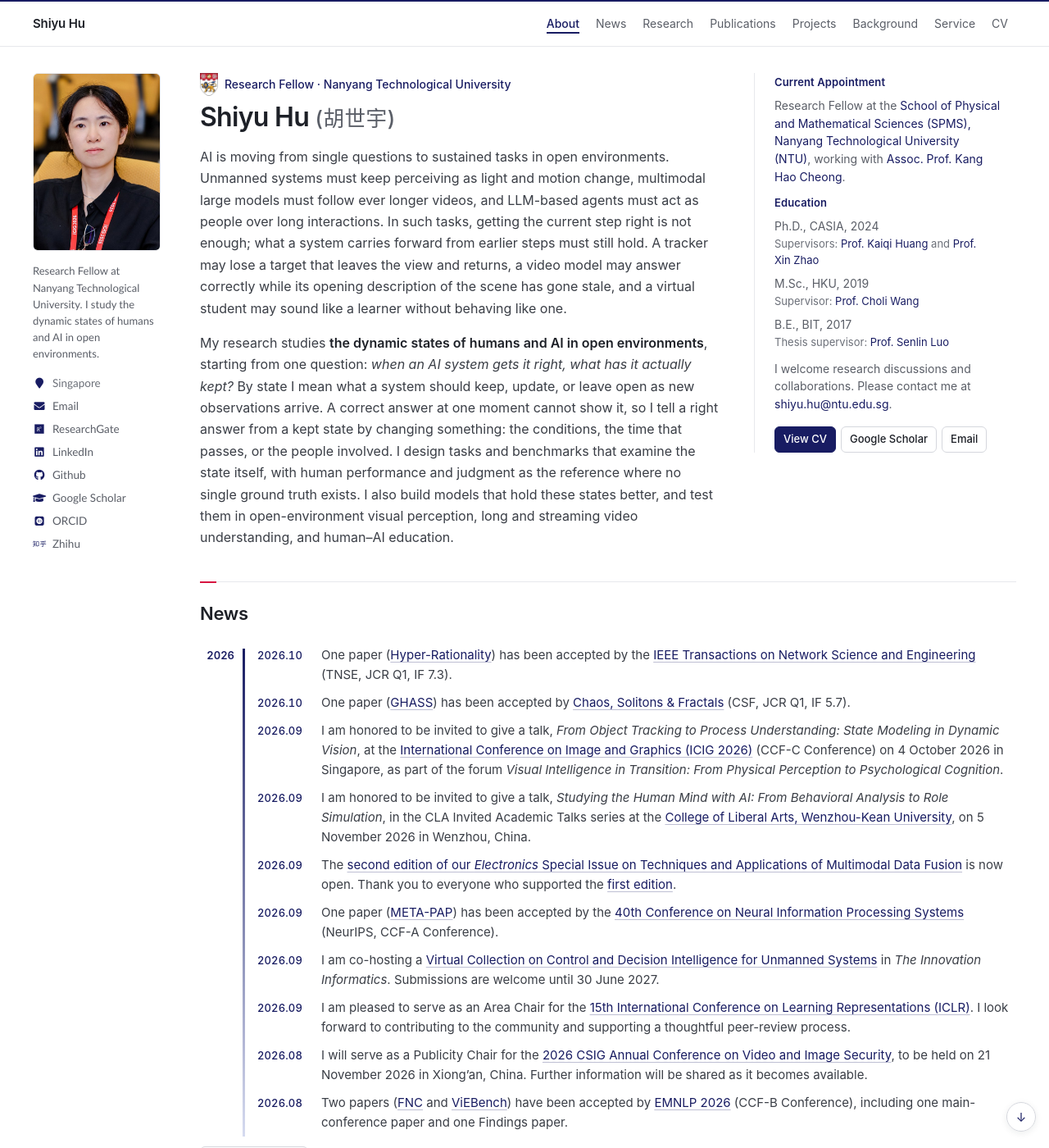
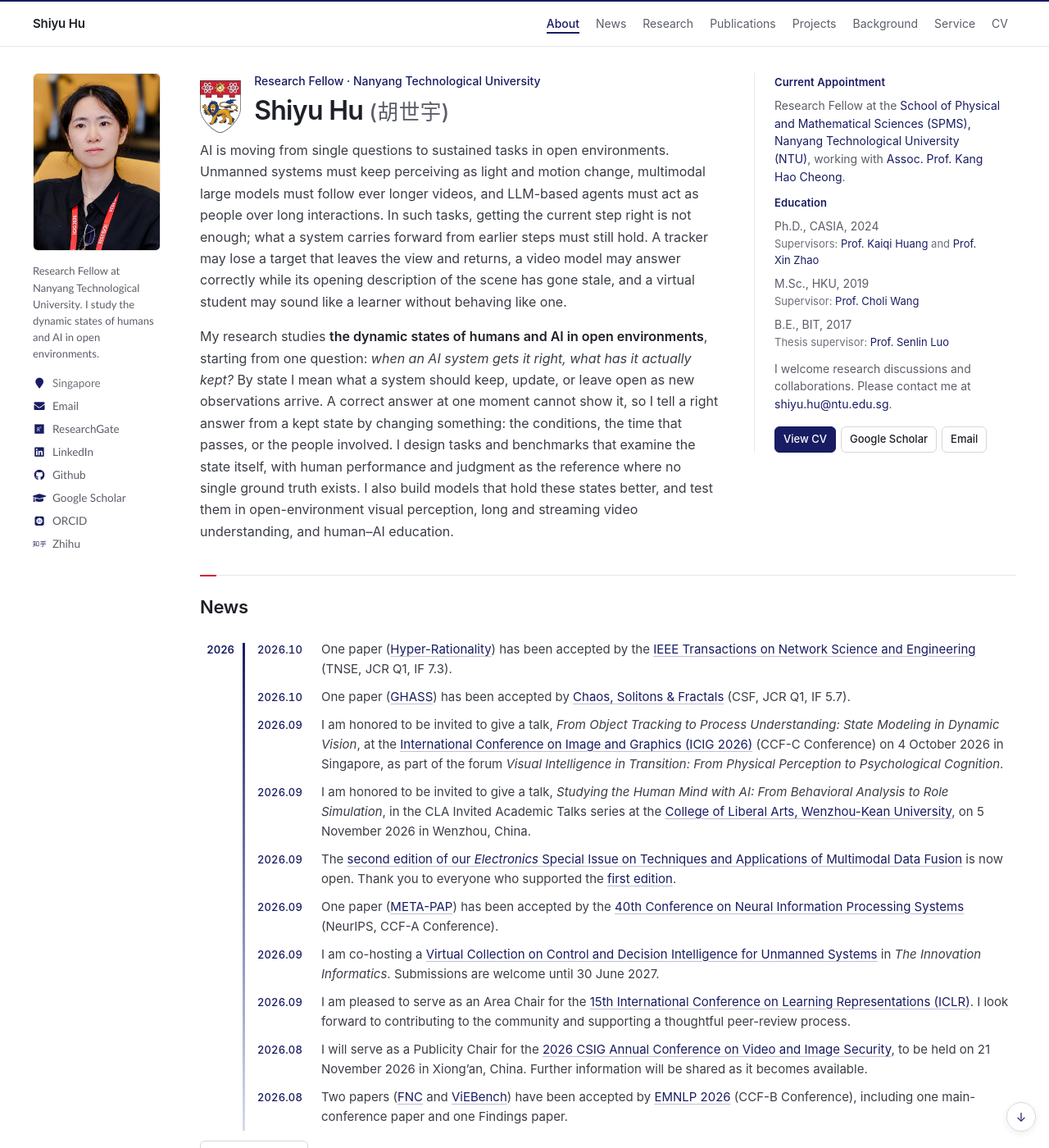
Before and after one commit to huuuuusy/huuuuusy.github.io, a Jekyll site: the page built from _pages/about.md, in a window 1280 px wide and 1400 px high. Shown: the whole window at 82% size. Built offline with Jekyll 4.4.1, drawn with Linux system fonts in a browser that asks for light colours; some web fonts are replaced.

Commit message:
Set the NTU crest beside the appointment line and name
Co-Authored-By: Claude Opus 5.5 <noreply@anthropic.com>

```diff
--- a/_includes/home/content/intro.md
+++ b/_includes/home/content/intro.md
@@ -1,7 +1,12 @@
 <div class="intro-grid">
 <div class="intro-primary">
-<span class="intro-kicker"><img class="intro-kicker__logo" src="/images/ntu-crest.png" alt="NTU crest" width="22" height="28">Research Fellow · Nanyang Technological University</span>
+<div class="intro-heading">
+<img class="intro-heading__logo" src="/images/ntu-crest.png" alt="Nanyang Technological University crest" width="50" height="64">
+<div class="intro-heading__text">
+<span class="intro-kicker">Research Fellow · Nanyang Technological University</span>
 <h2>Shiyu Hu <span class="intro-name-zh" lang="zh-CN">(胡世宇)</span></h2>
+</div>
+</div>
 <p>AI is moving from single questions to sustained tasks in open environments. Unmanned systems must keep perceiving as light and motion change, multimodal large models must follow ever longer videos, and LLM-based agents must act as people over long interactions. In such tasks, getting the current step right is not enough; what a system carries forward from earlier steps must still hold. A tracker may lose a target that leaves the view and returns, a video model may answer correctly while its opening description of the scene has gone stale, and a virtual student may sound like a learner without behaving like one.</p>
 <p>My research studies <strong>the dynamic states of humans and AI in open environments</strong>, starting from one question: <em>when an AI system gets it right, what has it actually kept?</em> By state I mean what a system should keep, update, or leave open as new observations arrive. A correct answer at one moment cannot show it, so I tell a right answer from a kept state by changing something: the conditions, the time that passes, or the people involved. I design tasks and benchmarks that examine the state itself, with human performance and judgment as the reference where no single ground truth exists. I also build models that hold these states better, and test them in open-environment visual perception, long and streaming video understanding, and human–AI education.</p>
 </div>
--- a/_sass/_homepage-layout.scss
+++ b/_sass/_homepage-layout.scss
@@ -440,9 +440,7 @@ p:has(> .anchor:only-child) {
 }
 
 .intro-kicker {
-    display: flex;
-    align-items: center;
-    gap: var(--home-space-2);
+    display: block;
     margin: 0 0 var(--home-space-2);
     padding: 0;
     border: 0;
@@ -517,10 +515,20 @@ p:has(> .anchor:only-child) {
     margin-top: var(--home-space-3);
 }
 
-.intro-kicker__logo {
+.intro-heading {
+    display: flex;
+    align-items: center;
+    gap: var(--home-space-4);
+}
+
+.intro-heading__logo {
     flex: none;
     width: auto;
-    height: 28px;
+    height: 64px;
+}
+
+.intro-heading__text {
+    min-width: 0;
 }
 
 .intro-profile .intro-profile__degree + .intro-profile__degree {
```
